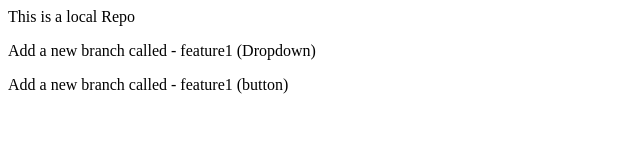
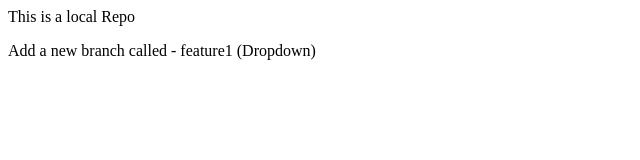
Before and after one commit to Spandan07-notabot/LocalRepo, a plain HTML site: page index.html in a window 1280 px wide. Shown: the whole page, without its empty margins (0-640 px from the left). Drawn offline with Linux system fonts and the light colour scheme.

Commit message:
Fixing problem

```diff
--- a/index.html
+++ b/index.html
@@ -1,3 +1,2 @@
 <p>This is a local Repo</p>
 <p>Add a new branch called - feature1 (Dropdown)</p>
-<p>Add a new branch called - feature1 (button)</p>
```
